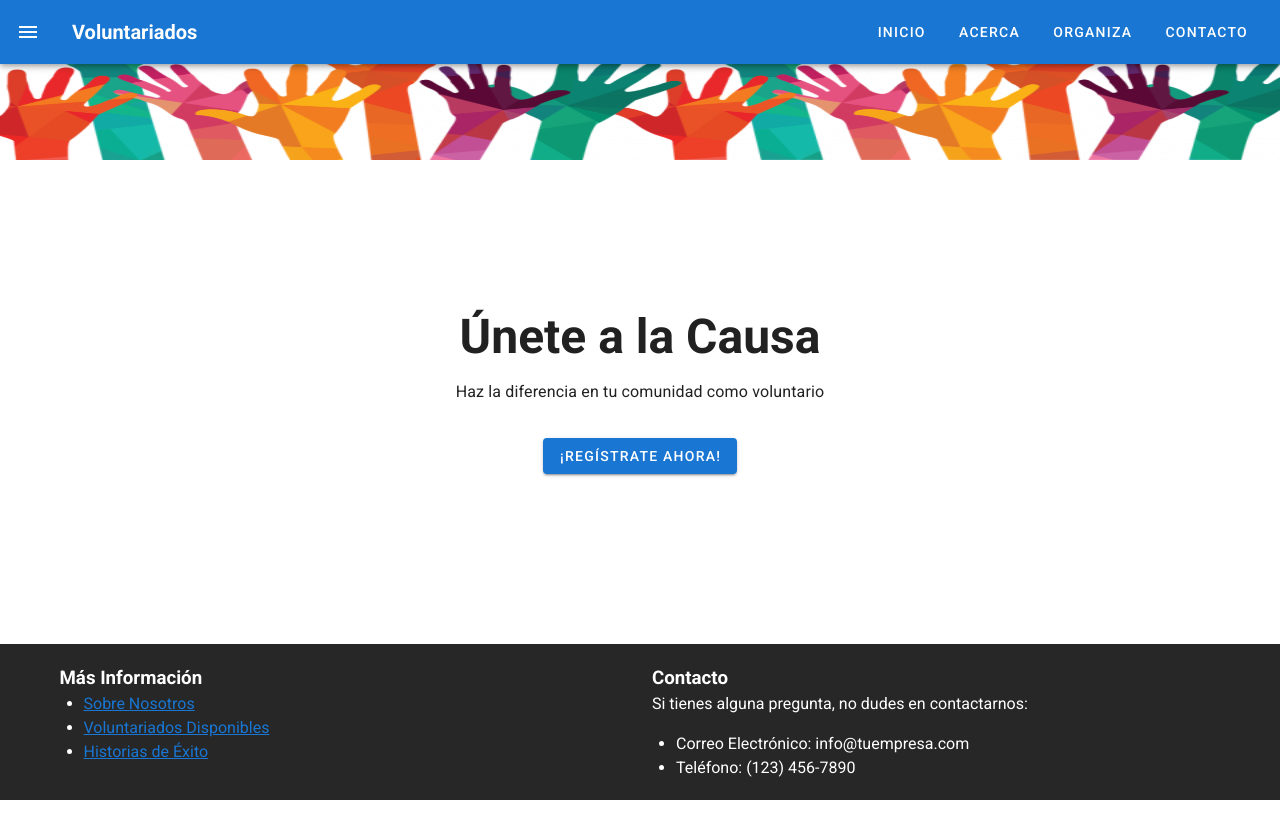
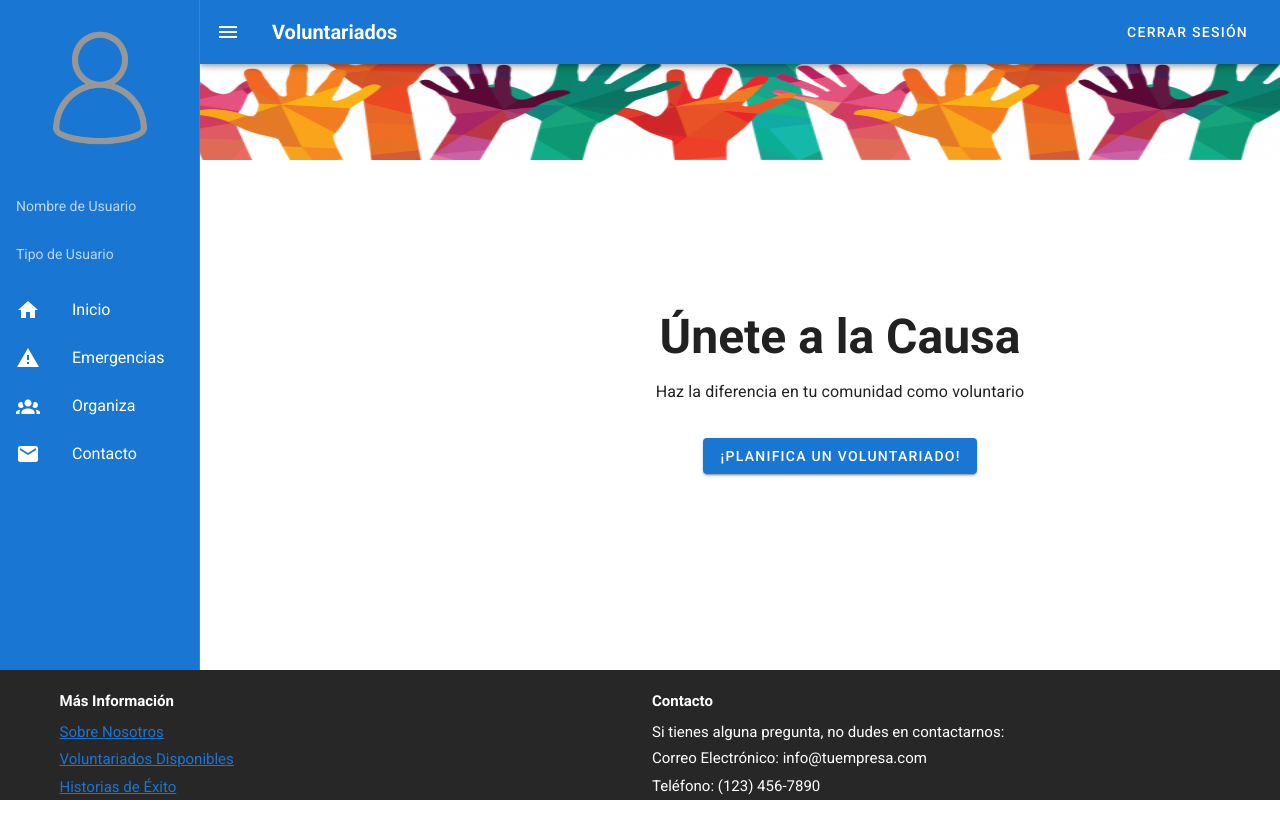
Before and after one commit to onlyG19/Lab1_TBD2023, a Nuxt app in the folder src/frontend/frontend-lab1/: page /main in a window 1280 px wide. Shown: the top 838 px of the page. Built offline with nearby package versions, Linux system fonts and the light colour scheme.

Commit message:
[José Llancamil] - Actualización vista home

```diff
--- a/src/frontend/frontend-lab1/pages/main.vue
+++ b/src/frontend/frontend-lab1/pages/main.vue
@@ -1,43 +1,106 @@
 <template>
   <v-app>
-    <!-- Barra de navegación -->
-    <v-app-bar app color="primary" dark>
-      <v-app-bar-nav-icon @click.stop="drawer = !drawer"></v-app-bar-nav-icon>
-      <v-toolbar-title class="font-weight-bold">Voluntariados</v-toolbar-title>
-      <v-spacer></v-spacer>
-      <v-btn text to="/">Inicio</v-btn>
-      <v-btn text to="/acerca">Acerca</v-btn>
-      <v-btn text to="/organiza">Organiza</v-btn>
-      <v-btn text to="/contacto">Contacto</v-btn>
-    </v-app-bar>
-
+    <!-- Barra de navegación vertical -->
+    <v-navigation-drawer v-model="drawer" app color="primary" dark width="200">
+      <!-- Agrega un contenedor para centrar verticalmente -->
+      <div class="d-flex justify-center align-center my-4">
+        <!-- Agrega la imagen de usuario -->
+        <v-avatar size="150">
+          <img src="../assets/perfil3.png" alt="Imagen de Usuario" />
+        </v-avatar>
+      </div>
+      <!-- Agrega el nombre de usuario y el tipo de usuario -->
+      <v-subheader>Nombre de Usuario</v-subheader>
+      <v-subheader>Tipo de Usuario</v-subheader>
+      <v-list>
+        <!-- Opciones de navegación -->
+        <v-list-item-group>
+          <v-list-item>
+            <v-list-item-action>
+              <v-icon>mdi-home</v-icon>
+            </v-list-item-action>
+            <v-list-item-content>
+              <v-list-item-title to="/">Inicio</v-list-item-title>
+            </v-list-item-content>
+          </v-list-item>
+          <v-list-item>
+            <v-list-item-action>
+              <v-icon>mdi-alert</v-icon>
+            </v-list-item-action>
+            <v-list-item-content>
+              <v-list-item-title to="/emergencias">Emergencias</v-list-item-title>
+            </v-list-item-content>
+          </v-list-item>
+          <v-list-item>
+            <v-list-item-action>
+              <v-icon>mdi-account-group</v-icon>
+            </v-list-item-action>
+            <v-list-item-content>
+              <v-list-item-title to="/organiza">Organiza</v-list-item-title>
+            </v-list-item-content>
+          </v-list-item>
+          <v-list-item>
+            <v-list-item-action>
+              <v-icon>mdi-email</v-icon>
+            </v-list-item-action>
+            <v-list-item-content>
+              <v-list-item-title to="/contacto">Contacto</v-list-item-title>
+            </v-list-item-content>
+          </v-list-item>
+        </v-list-item-group>
+      </v-list>
+    </v-navigation-drawer>
     <!-- Contenido principal -->
     <v-main>
+      <v-app-bar app color="primary" dark>
+        <v-app-bar-nav-icon @click.stop="drawer = !drawer"></v-app-bar-nav-icon>
+        <v-toolbar-title class="font-weight-bold"
+          >Voluntariados</v-toolbar-title
+        >
+        <v-spacer></v-spacer>
+        <!-- Botón de inicio de sesión -->
+        <v-btn text to="/iniciar-sesion">Cerrar Sesión</v-btn>
+      </v-app-bar>
       <v-container class="py-6 text-center">
         <h1 class="display-2 font-weight-bold mb-4">Únete a la Causa</h1>
-        <p class="subtitle-1">Haz la diferencia en tu comunidad como voluntario</p>
-        <v-btn color="primary" class="mt-4" to="/registrarse">¡Regístrate Ahora!</v-btn>
+        <p class="subtitle-1">
+          Haz la diferencia en tu comunidad como voluntario
+        </p>
+        <v-btn color="primary" class="mt-4" to="/registrarse"
+          >¡Planifica un voluntariado!</v-btn
+        >
       </v-container>
     </v-main>
-
     <!-- Footer -->
     <v-footer app class="pa-2" dark>
       <v-container>
         <v-row>
           <v-col cols="12" sm="6">
-            <h3 class="font-weight-bold">Más Información</h3>
+            <h3 class="font-weight-bold text-sm mb-2">Más Información</h3>
             <ul>
-              <li><a href="/sobre-nosotros">Sobre Nosotros</a></li>
-              <li><a href="/voluntariados-disponibles">Voluntariados Disponibles</a></li>
-              <li><a href="/historias-de-exito">Historias de Éxito</a></li>
+              <li>
+                <a class="text-sm" href="/sobre-nosotros">Sobre Nosotros</a>
+              </li>
+              <li>
+                <a class="text-sm" href="/voluntariados-disponibles"
+                  >Voluntariados Disponibles</a
+                >
+              </li>
+              <li>
+                <a class="text-sm" href="/historias-de-exito"
+                  >Historias de Éxito</a
+                >
+              </li>
             </ul>
           </v-col>
           <v-col cols="12" sm="6">
-            <h3 class="font-weight-bold">Contacto</h3>
-            <p>Si tienes alguna pregunta, no dudes en contactarnos:</p>
+            <h3 class="font-weight-bold text-sm mb-2">Contacto</h3>
+            <p class="text-sm mb-1">
+              Si tienes alguna pregunta, no dudes en contactarnos:
+            </p>
             <ul>
-              <li>Correo Electrónico: info@tuempresa.com</li>
-              <li>Teléfono: (123) 456-7890</li>
+              <li class="text-sm">Correo Electrónico: info@tuempresa.com</li>
+              <li class="text-sm">Teléfono: (123) 456-7890</li>
             </ul>
           </v-col>
         </v-row>
@@ -51,8 +114,41 @@ export default {
   name: "Home",
   data() {
     return {
-      drawer: false, // Controla la apertura/cierre del cajón de navegación
+      drawer: true, // Controla la apertura/cierre del cajón de navegación
     };
   },
 };
 </script>
+
+<style scoped>
+/* Estilos CSS para el footer y su contenido */
+.v-footer {
+  padding: 5px; /* Ajusta el espaciado interno del footer */
+  font-size: 15px; /* Ajusta el tamaño de fuente del footer */
+}
+
+/* Estilos CSS para los títulos del footer */
+.font-weight-bold {
+  font-weight: bold; /* Aplica negrita a los títulos */
+}
+
+/* Estilos CSS para las listas del footer */
+ul {
+  list-style: none; /* Quita los marcadores de lista */
+  padding: 0; /* Elimina el espaciado interno de las listas */
+}
+
+/* Estilos CSS para los elementos de la lista del footer */
+li {
+  margin-bottom: 5px; /* Ajusta el espaciado entre elementos de la lista */
+}
+
+/* Estilos CSS para el texto del footer */
+.text-sm {
+  font-size: 15px; /* Ajusta el tamaño de fuente del texto */
+}
+/* Estilos CSS para el footer */
+.v-footer {
+  height: 130px; /* Ajusta la altura del footer según tus preferencias */
+}
+</style>
```
Also changed, not shown: src/frontend/frontend-lab1/assets/perfil3.png (added).
